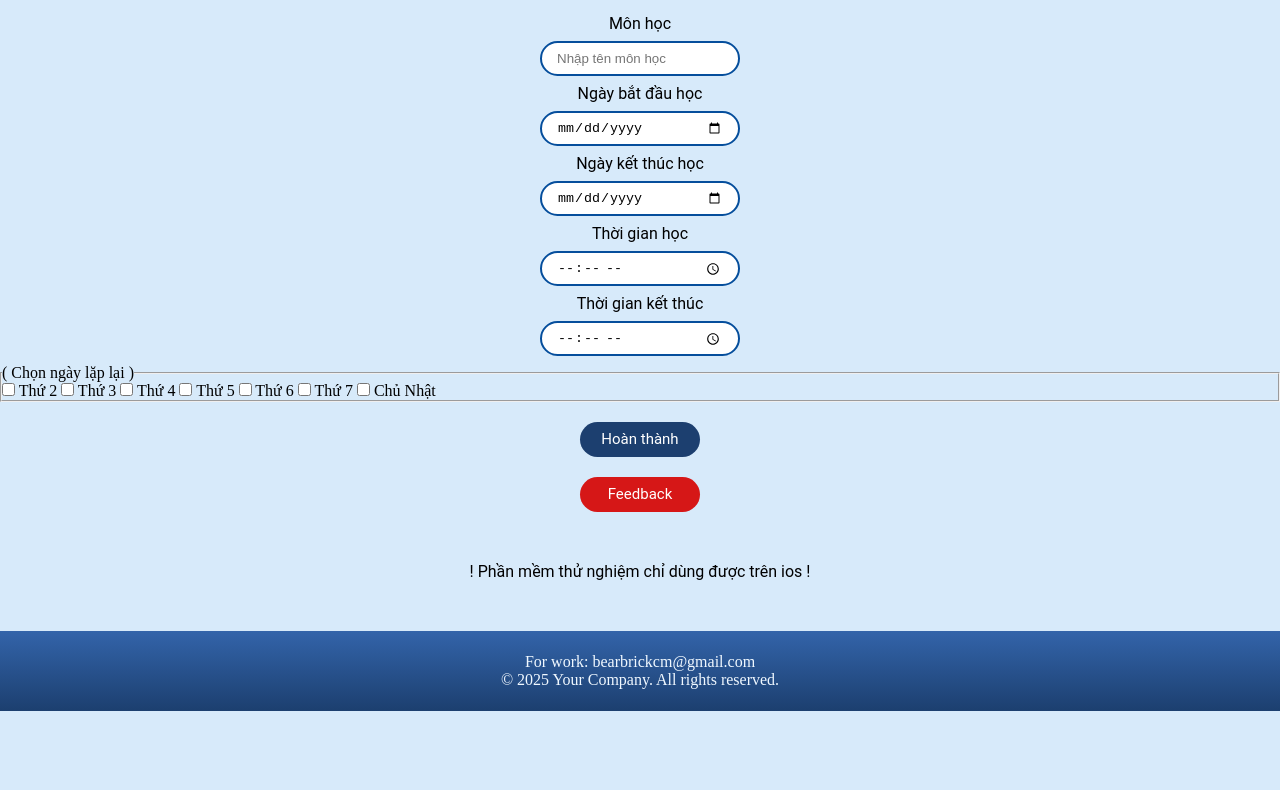
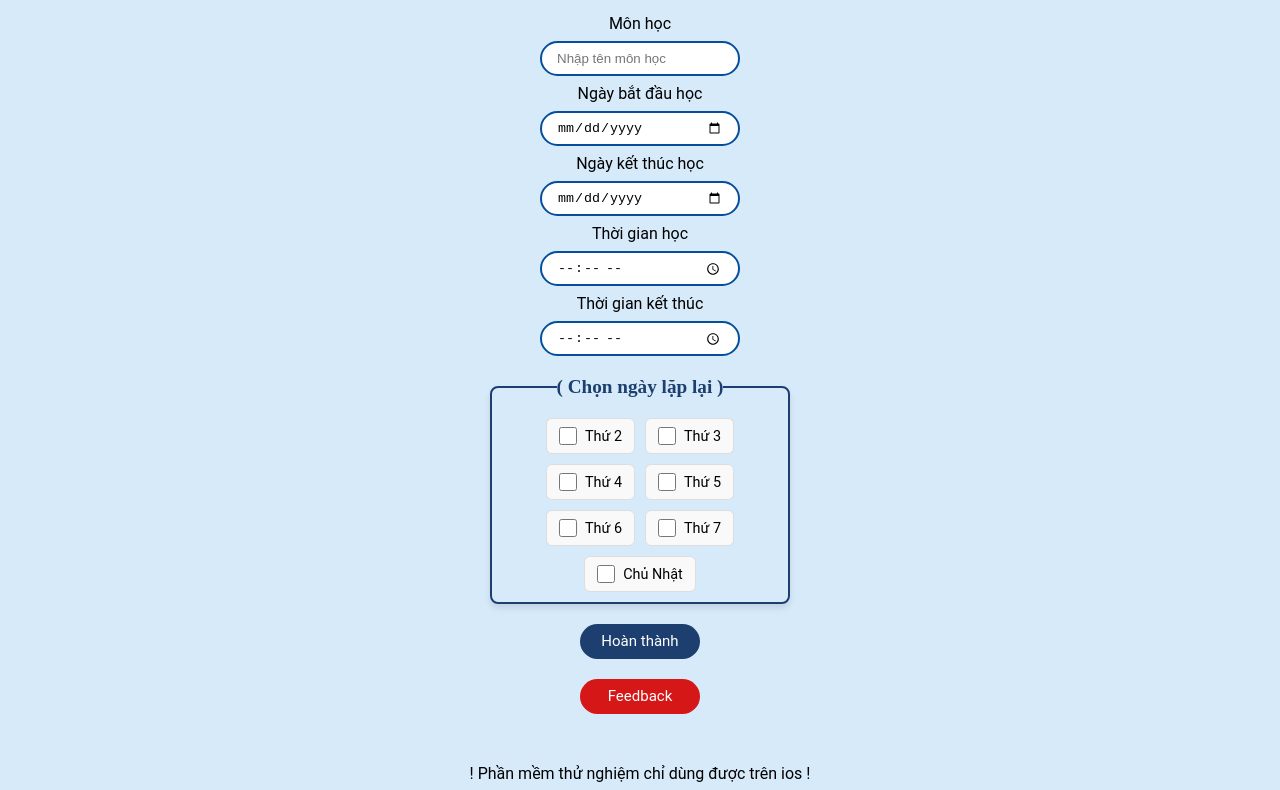
Before and after one commit to tronghaiss/testlich, a plain HTML site: page index.html in a window 1280 px wide. Shown: the part 154-944 px from the top of the page. Before the commit the page ends 865 px from the top, so only its background shows below. Drawn offline with Linux system fonts and the light colour scheme.

Commit message:
style.css

```diff
--- a/style.css
+++ b/style.css
@@ -25,6 +25,8 @@ body{
     justify-content: center; /* Canh giữa theo chiều dọc */
     color: aliceblue;
     text-align: center;
+        font-family: 'Roboto', sans-serif;
+
 }
 
 .titlehead{
@@ -32,6 +34,7 @@ body{
     margin-bottom: 30px; /* Khoảng cách dưới input */
     margin-top: 40px;
     text-align: center;
+    color: rgba(28, 63, 111, 1);
 }
 .logohead{
     height: 40px;
@@ -137,3 +140,54 @@ body{
     font-family: 'Roboto', sans-serif;
 }
 /* Thêm khoảng cách phía trên để nền đỏ không dính sát vào form */
+/* Định dạng chung cho fieldset */
+.repeat-day-fieldset {
+    border: 2px solid rgba(28, 63, 111, 1);
+    padding: 10px 15px;
+    border-radius: 8px;
+    max-width: 300px;
+    margin: 20px auto;
+    box-shadow: 0 4px 6px rgba(0, 0, 0, 0.1);
+}
+
+/* Định dạng cho legend */
+/* Căn giữa chữ trong legend */
+.repeat-day-fieldset legend {
+    font-size: 1.2em;
+    font-weight: bold;
+    color: rgba(28, 63, 111, 1);
+    text-align: center; /* Căn giữa nội dung */
+    display: block; /* Chuyển legend thành block để áp dụng text-align */
+    margin-bottom: 10px; /* Khoảng cách phía dưới */
+}
+
+/* Container các lựa chọn */
+.repeat-day-options {
+    display: flex;
+    flex-wrap: wrap;
+    gap: 10px;
+    justify-content: center;
+}
+
+/* Định dạng cho nhãn và checkbox */
+.repeat-day-options label {
+    display: flex;
+    align-items: center;
+    gap: 8px;
+    font-size: 0.9em;
+    background-color: #f9f9f9;
+    padding: 8px 12px;
+    border-radius: 6px;
+    cursor: pointer;
+    transition: all 0.3s ease;
+    border: 1px solid #ddd;
+    font-family: 'Roboto', sans-serif;
+
+}
+
+
+.repeat-day-options input[type="checkbox"] {
+    width: 18px;
+    height: 18px;
+    cursor: pointer;
+}
```
